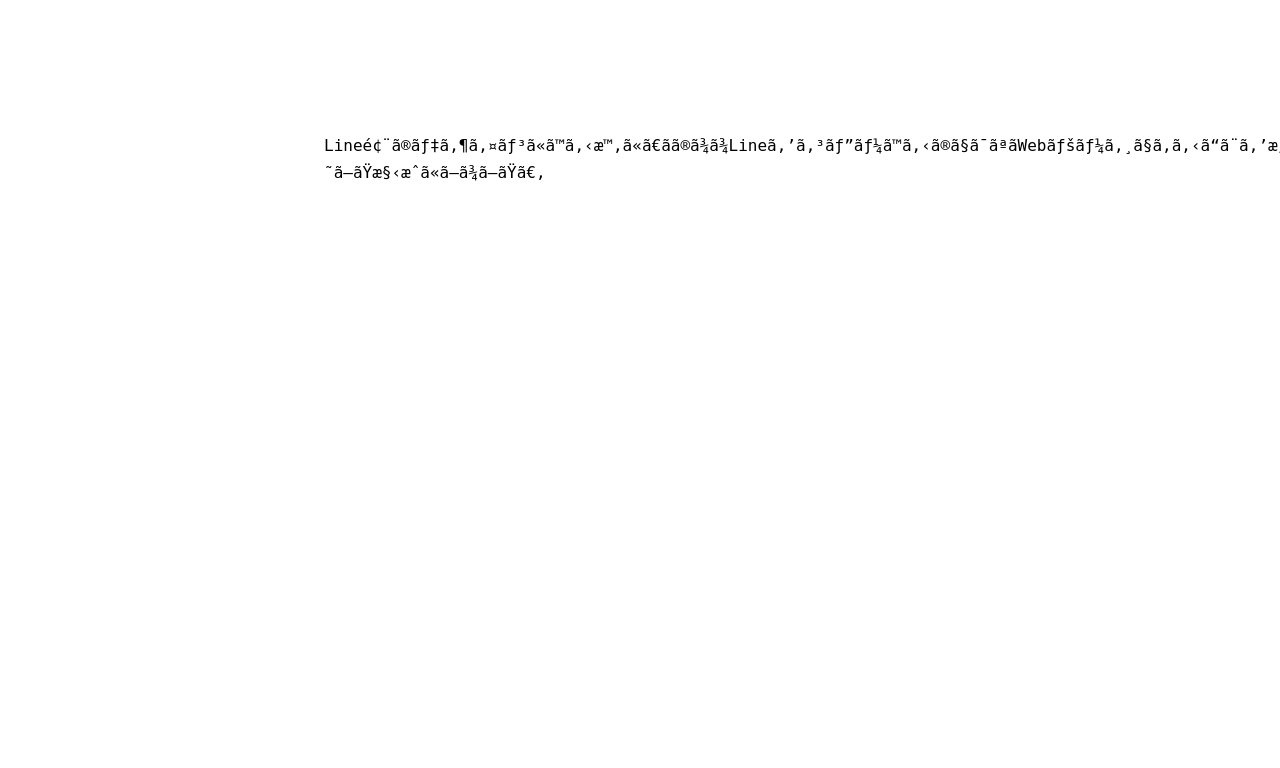
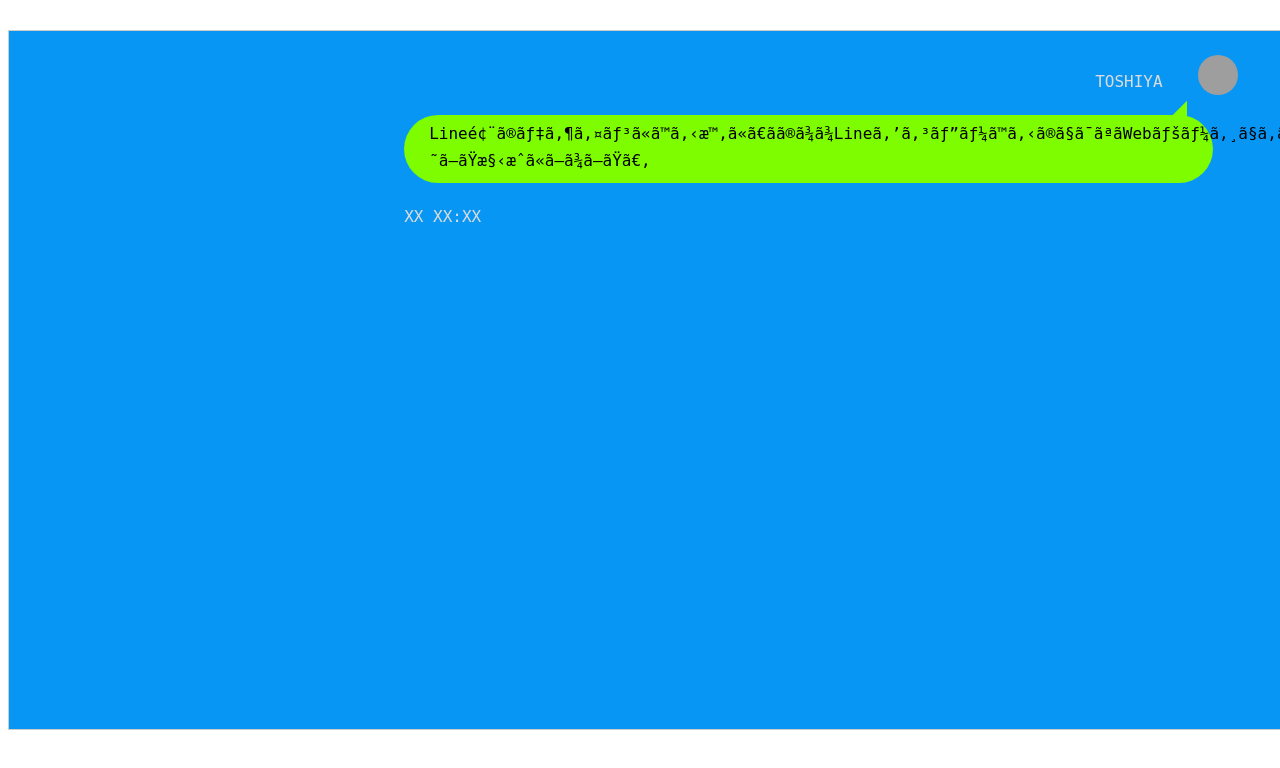
Before and after one commit to ToshiyaMatsuoka/SlackAPI, a plain HTML site: page about.html in a window 1280 px wide. Shown: the top 768 px of the page. Drawn offline with Linux system fonts and the light colour scheme; grey boxes are pictures that could not be loaded.

Commit message:
aboutのレイアウト変更

```diff
--- a/about.html
+++ b/about.html
@@ -3,13 +3,20 @@
      <meta charset"utf-8" />
      <title>about</title>
    <link rel="stylesheet" href="button.css" />
-   <script src="slackapi.js"></script>
 
    <meta name="viewport" content="width=device-width maximum-scale=1 minimum-scale=1 user-scalable=no" />
     </head>
     <body>
-        <div class="textAria">
-            Line風のデザインにする時に、そのままLineをコピーするのではなくWebページであることを意識した構成にしました。</br>
+        <div class="messagesContainer">
+                <div class="res">
+                <div class="myuser">TOSHIYA</div>
+                <img class="myuserImg"
+                     src="https://secure.gravatar.com/avatar/fc4a9ce13beedbfa15ac44deb1d4d3b6.jpg?s=72&amp;d=https%3A%2F%2Fa.slack-edge.com%2F00b63%2Fimg%2Favatars%2Fava_0025-72.png">
+                <div class="myrow">
+                <div class="message">
+                Line風のデザインにする時に、そのままLineをコピーするのではなくWebページであることを意識した構成にしました。
+                <div class=""></div>
+                </div></div><div class="mytime">XX XX:XX</div></div>
 
         </div>
     </body>
```
